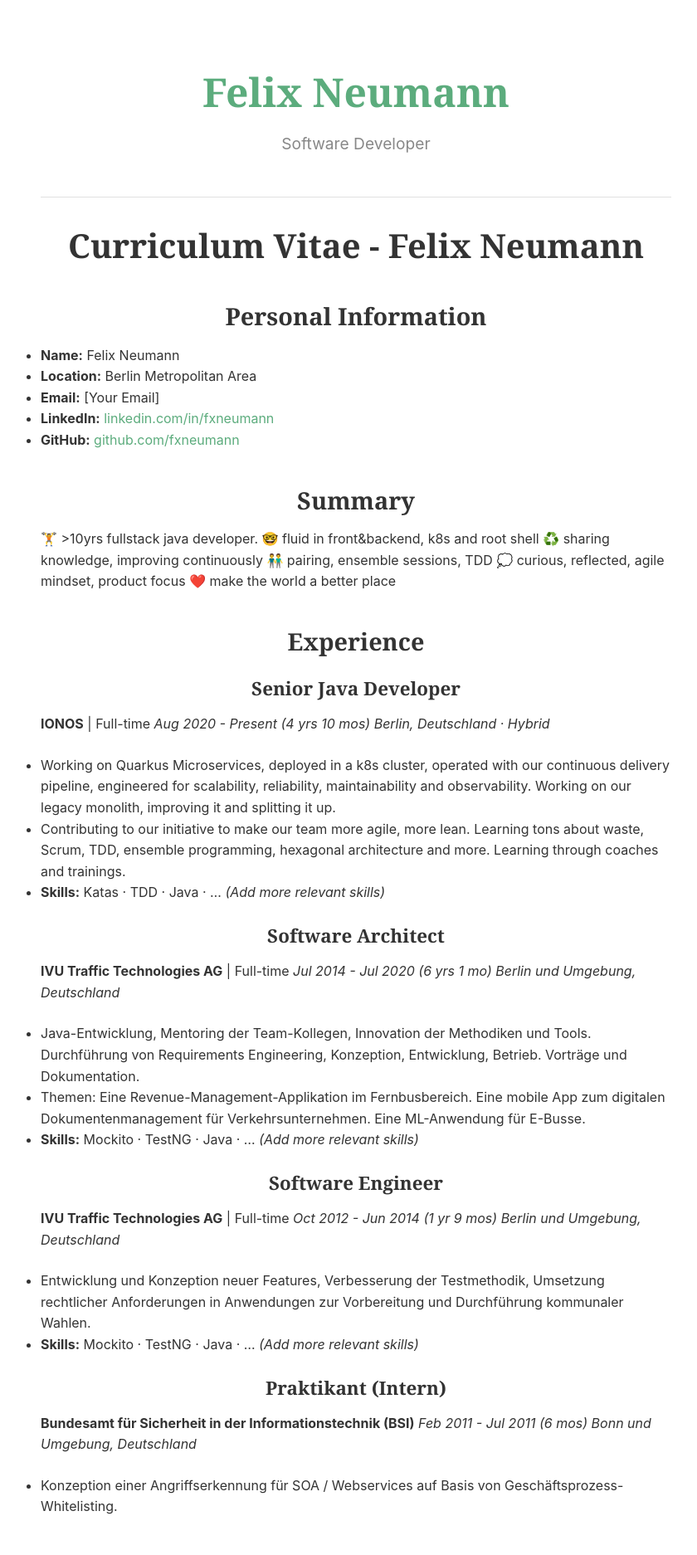
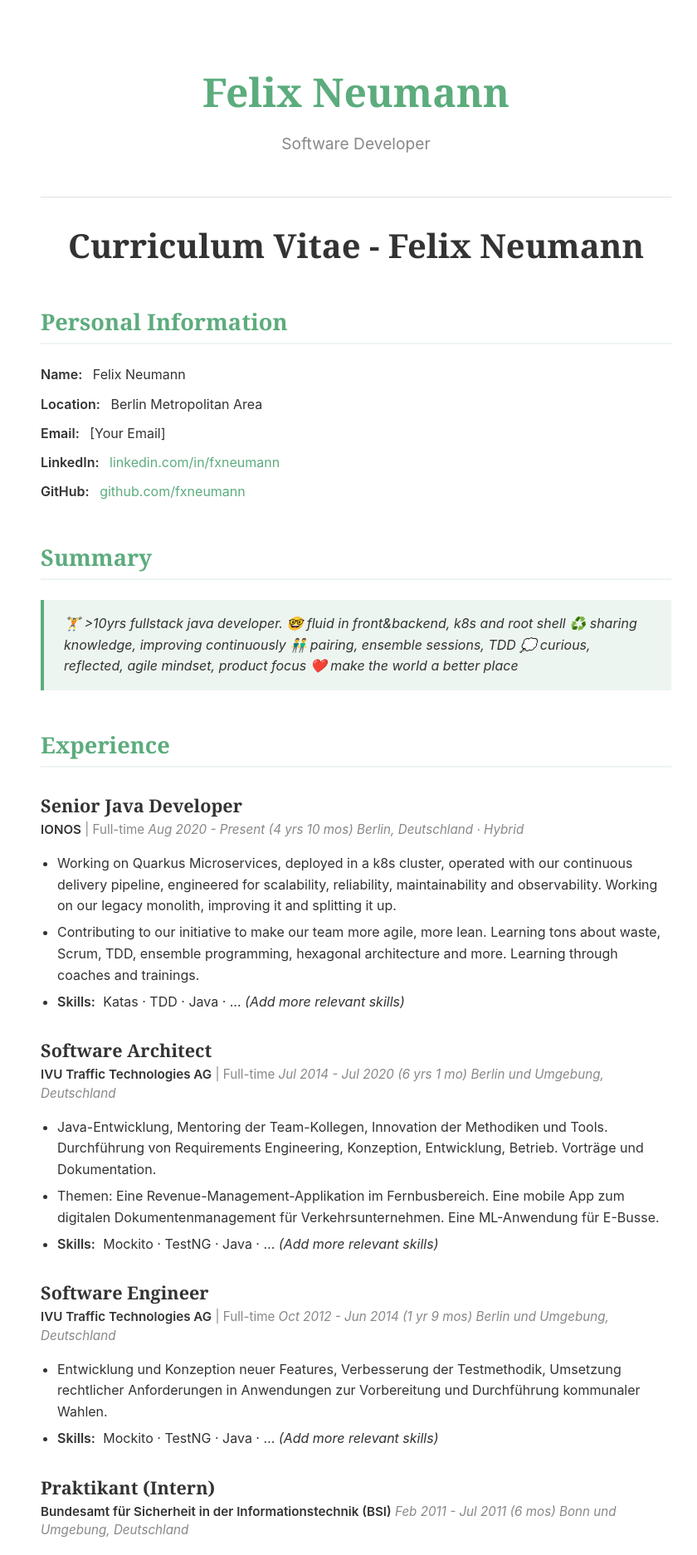
Before and after one commit to fxnn/fxnn.github.io, a Jekyll site: the page built from cv.md, in a window 1280 px wide. Shown: the top 1874 px of the page at 83% size, without its empty margins (211-1051 px from the left). Built offline with Jekyll 4.4.1, drawn with Linux system fonts in a browser that asks for light colours.

Commit message:
style: Add styles for CV page content and link hover

```diff
--- a/assets/css/style.scss
+++ b/assets/css/style.scss
@@ -64,6 +64,13 @@ p {
 a {
     color: var(--color-accent);
     text-decoration: none;
+    transition: text-decoration-color 0.2s ease-in-out; // Optional: for smoother underline appearance if color changes
+
+    &:hover {
+        text-decoration: underline;
+        // If you have a pre-defined darker accent color variable, you could change color here too.
+        // For now, just underlining is fine.
+    }
 }
 
 /* Header */
@@ -185,3 +192,96 @@ footer {
         font-size: 2.2rem;
     }
 }
+
+/* CV Page Specific Styles */
+/* These styles target elements within the <main> tag on the CV page */
+
+main {
+    h2 { // CV Section Titles (e.g., Personal Information, Experience)
+        text-align: left;
+        font-size: 1.7rem;
+        color: var(--color-accent);
+        margin-top: 3rem;
+        margin-bottom: 1.5rem;
+        padding-bottom: 0.5rem;
+        border-bottom: 2px solid var(--color-accent-light);
+    }
+
+    h3 { // Job Titles, Degree Names, Certification Names
+        text-align: left;
+        font-size: 1.35rem;
+        color: var(--color-text);
+        margin-top: 2rem;
+        margin-bottom: 0.25rem; // Reduced margin to keep it close to details below
+    }
+
+    // Paragraph immediately following an H3 (e.g., Company & Date, University & Degree Name)
+    h3 + p {
+        margin-top: 0;
+        margin-bottom: 1rem;
+        font-size: 0.95rem;
+        color: var(--color-dark-gray);
+        line-height: 1.5; // Slightly tighter line height for meta information
+
+        strong { // e.g., Company Name, "Scrum.org", Degree Name in Education section
+            color: var(--color-text); // Make it stand out from other details
+            font-weight: 600;
+        }
+
+        em { // e.g., Dates, Location - default italic styling is usually fine
+            font-style: italic;
+        }
+    }
+
+    // Summary section (blockquote)
+    blockquote {
+        margin: 1.5rem 0 2rem 0; // Vertical spacing, no horizontal indent from main text flow
+        padding: 1rem 1.5rem;
+        background-color: var(--color-accent-light);
+        border-left: 4px solid var(--color-accent);
+
+        p {
+            margin-bottom: 0; // No extra margin for paragraph inside blockquote
+            font-size: 1rem;  // Ensure consistent font size
+            font-style: italic; // Make the summary text italic
+            color: var(--color-text); // Use standard text color or a slightly muted one
+        }
+    }
+
+    // Lists in CV
+    ul {
+        list-style-type: none; // Default to no bullets for most CV lists
+        margin-left: 0;        // Reset margin
+        padding-left: 0;       // Remove browser default padding
+        margin-bottom: 1rem;
+
+        li {
+            margin-bottom: 0.6rem; // Spacing between list items
+            line-height: 1.6;
+
+            strong { // For key-value like items (e.g., "Name:", "Skills:")
+                font-weight: 600;
+                color: var(--color-text); // Ensure keys are clearly visible
+                margin-right: 0.5em; // Add some space after the bolded key
+            }
+        }
+    }
+
+    // Add bullets specifically for:
+    // - Experience item responsibilities: h3 -> p (company details) -> ul (responsibilities)
+    // - Education item details: h3 (Uni) -> p (degree) -> p (date) -> p (grade) -> p (activities) -> ul (details)
+    h3 + p + ul,
+    h3 + p + p + p + p + ul { // This selector targets the Education list based on its structure
+        list-style-type: disc;
+        margin-left: 20px; // Indent for bullets
+        padding-left: 0;   // Ensure no double padding
+
+        li {
+            margin-bottom: 0.4rem; // Slightly tighter spacing for bullet points
+
+            strong { // If a bullet point itself starts with strong (e.g., "Skills:" under a job)
+                margin-right: 0.3em; // Adjust spacing if needed
+            }
+        }
+    }
+}
```
